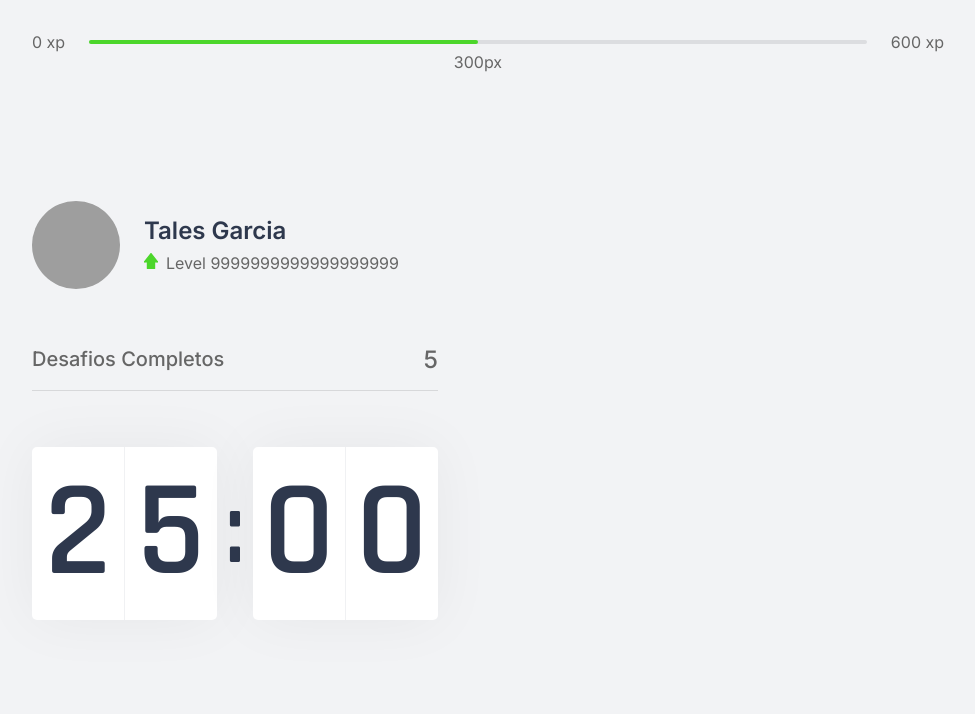
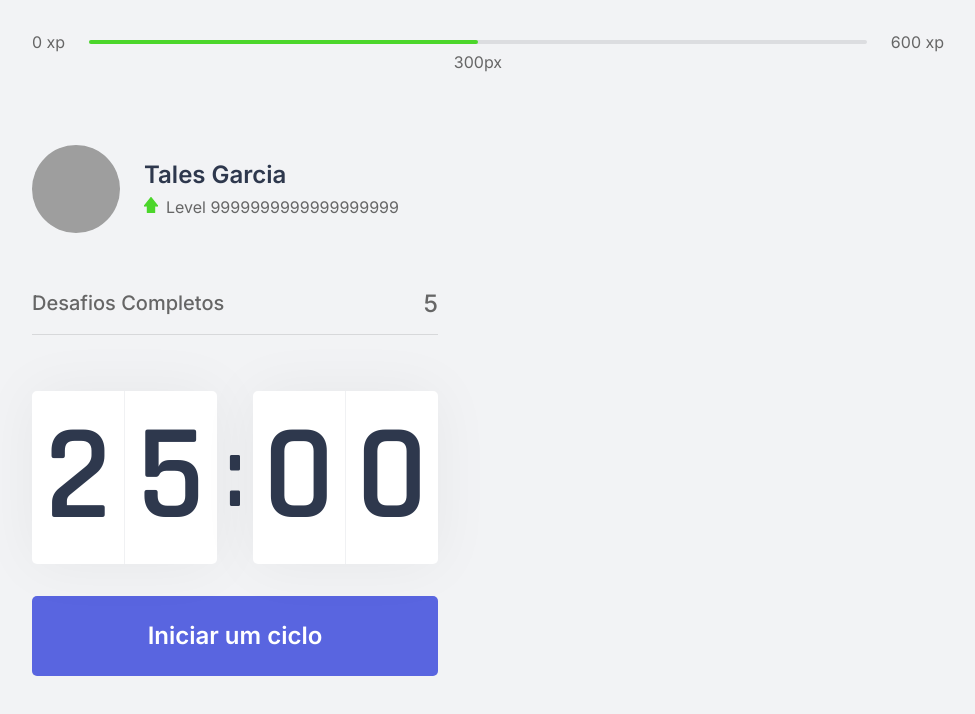
Before and after one commit to tales-garcia/moveit-frontend, a Next.js app: page / in a window 1280 px wide. Shown: the top 714 px of the page, without its empty margins (152-1127 px from the left). Built offline with nearby package versions, Linux system fonts and the light colour scheme; grey boxes are pictures that could not be loaded.

Commit message:
feat(countdown component): implement countdown time decrease

```diff
--- a/src/components/Countdown/index.tsx
+++ b/src/components/Countdown/index.tsx
@@ -1,20 +1,46 @@
-import React from 'react';
+import React, { useCallback, useEffect, useMemo, useState } from 'react';
 
-import { Container } from './styles';
+import { Container, CycleButton } from './styles';
 
 const Countdown: React.FC = () => {
+    const [time, setTime] = useState(25 * 60);
+    const [active, setActive] = useState(false);
+
+    const minutes = useMemo(() => Math.floor(time / 60), [time]);
+    const seconds = useMemo(() => time % 60, [time]);
+
+    const splittedMinutes = useMemo(() => String(minutes).padStart(2, '0').split(''), [minutes]);
+    const splittedSeconds = useMemo(() => String(seconds).padStart(2, '0').split(''), [seconds]);
+
+    useEffect(() => {
+        if (active && time > 0) {
+            const timeout = setTimeout(() => setTime(time - 1), 1000);
+            return () => clearTimeout(timeout);
+        }
+    }, [active, time]);
+
+    const toggleCounter = useCallback(
+        () => {
+            setActive(!active);
+        },
+        [active, setActive],
+    )
+
     return (
+        <>
             <Container>
                 <div>
-                <span>2</span>
-                <span>5</span>
+                    <span>{splittedMinutes[0]}</span>
+                    <span>{splittedMinutes[1]}</span>
                 </div>
                 <span>:</span>
                 <div>
-                <span>0</span>
-                <span>0</span>
+                    <span>{splittedSeconds[0]}</span>
+                    <span>{splittedSeconds[1]}</span>
                 </div>
             </Container>
+            <CycleButton onClick={toggleCounter} type="button">Iniciar um ciclo</CycleButton>
+        </>
     );
 }
 
--- a/src/components/Countdown/styles.ts
+++ b/src/components/Countdown/styles.ts
@@ -33,3 +33,27 @@ export const Container = styled.div`
         }
     }
 `;
+
+export const CycleButton = styled.button`
+    width: 100%;
+    height: 5rem;
+
+    margin-top: 2rem;
+    display: flex;
+    align-items: center;
+    justify-content: center;
+
+    border-radius: 5px;
+
+    background-color: ${({ theme }) => theme.blue};
+    color: ${({ theme }) => theme.white};
+
+    font-size: 1.5rem;
+    font-weight: 600;
+
+    transition: background-color .2s;
+
+    &:hover {
+        background-color: ${({ theme }) => theme.darkBlue};
+    }
+`;
```
Lines whose indentation alone changed are shown as unchanged.
